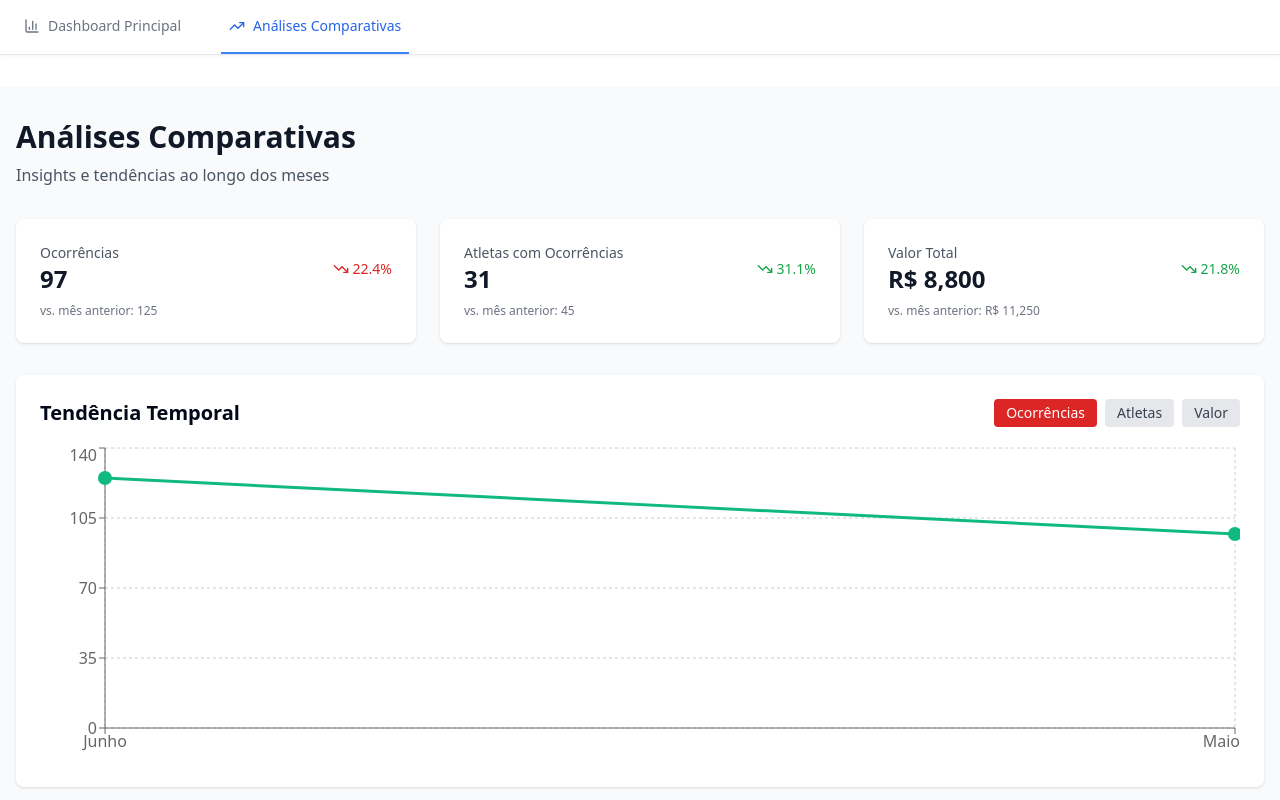
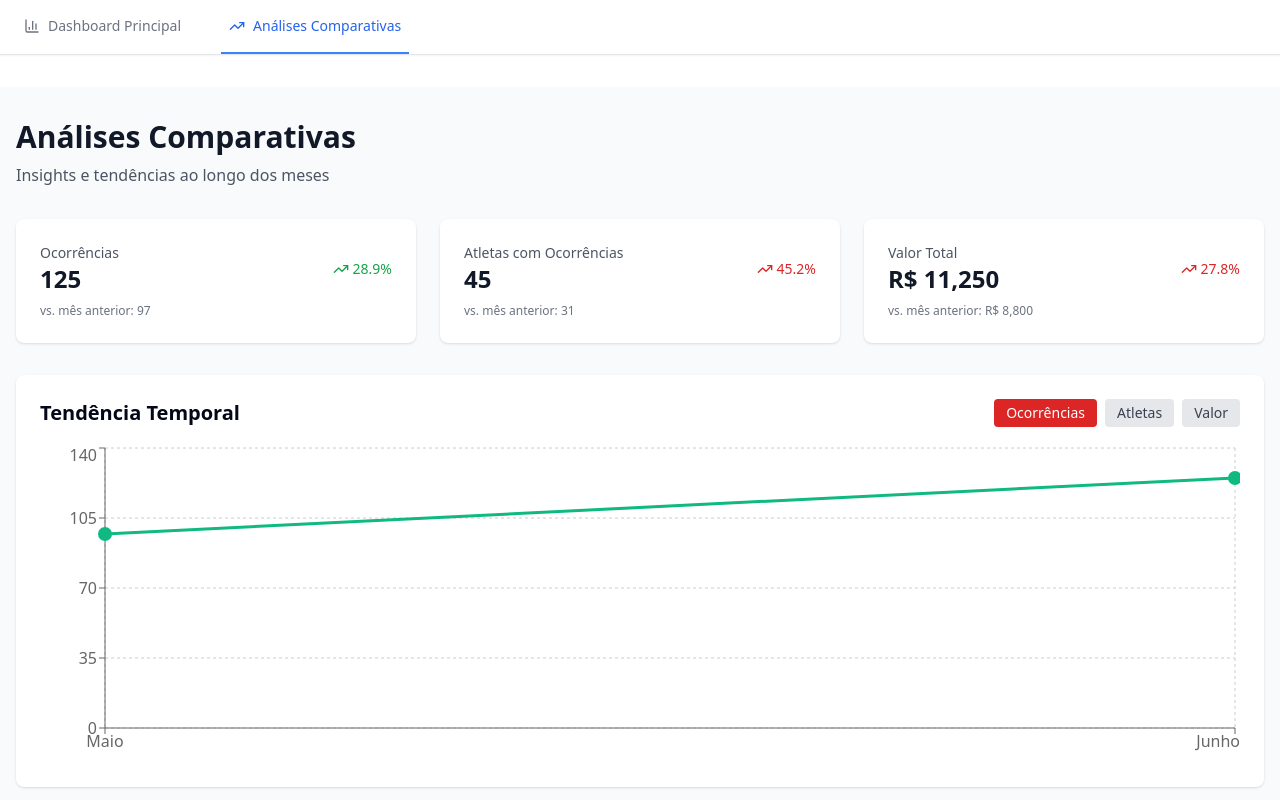
Before and after one commit to LordBuks/Dashcaixinha, a React (Vite) app: page / in a window 1280 px wide. Both pictures are taken after a click on the button "Análises Comparativas". Shown: the top 800 px of the page. Built offline with nearby package versions, Linux system fonts and the light colour scheme; no server answers.

Commit message:
invertendo

```diff
--- a/src/pages/Analytics.tsx
+++ b/src/pages/Analytics.tsx
@@ -40,7 +40,7 @@ const Analytics = () => {
         value: totalValue,
         averagePerAthlete: uniqueAthletes > 0 ? (totalValue / uniqueAthletes) : 0
       };
-    });
+    }).reverse();
   }, [monthlyData]);
 
   // Análise de reincidência
```
